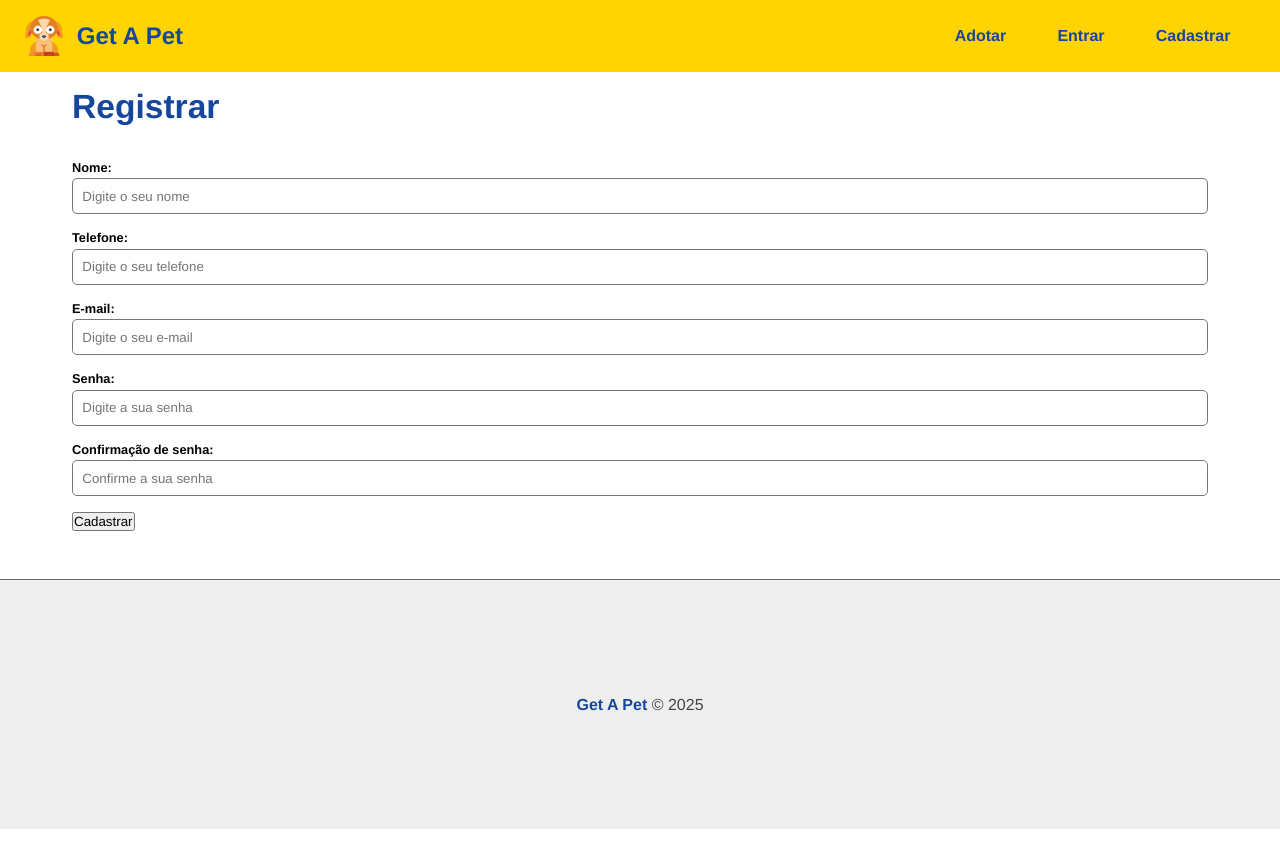
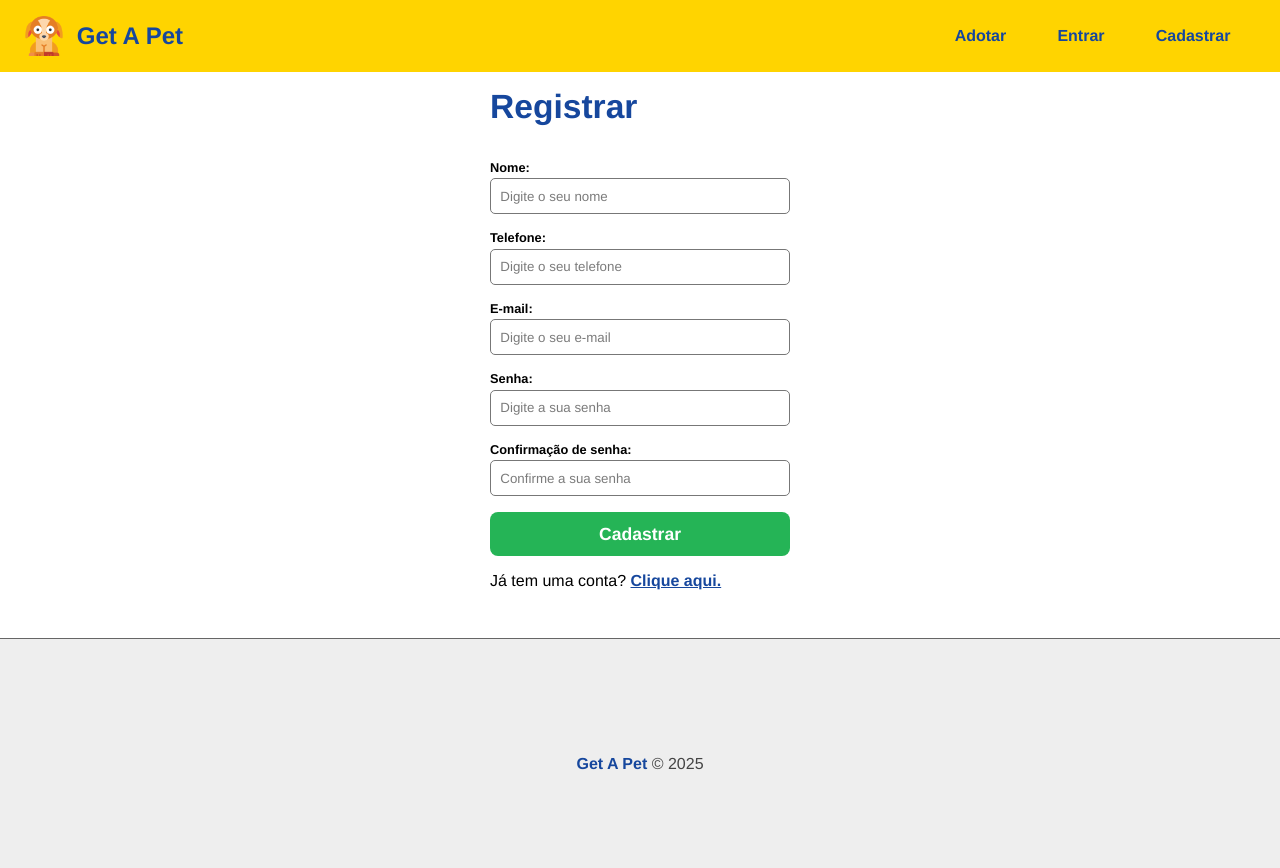
Before and after one commit to EythordoNascimento/projeto_get_a_pet, a React (Create React App) app in the folder frontend/: page /register in a window 1280 px wide. Shown: the top 868 px of the page. Before the commit the page ends 829 px from the top, so only its background shows below. Built offline with nearby package versions, Linux system fonts and the light colour scheme.

Commit message:
Enviando forms de cadastro

```diff
--- /dev/null
+++ b/frontend/src/components/form/Form.module.css
@@ -0,0 +1,33 @@
+.form_container {
+    max-width: 300px;
+    margin: 0 auto;
+    background-color: #fff;
+    border-radius: 15px;
+
+}
+
+.form_container input[type='submit'] {
+    border-radius: 8px;
+    background-color: #25b456;
+    color: #fff;
+    border: none;
+    min-width: 100px;
+    min-height: 2.5em;
+    width: 100%;
+    cursor: pointer;
+    font-size: 1.1em;
+    font-weight: bold;
+}
+
+.form_container input[type='submit']:hover {
+    background-color: #1C8A42;
+}
+
+.form_container p {
+    margin-top: 1em;
+}
+
+.form_container p a {
+    color: #16479d;
+    font-weight: bold;
+}
--- a/frontend/src/components/form/Input.module.css
+++ b/frontend/src/components/form/Input.module.css
@@ -15,3 +15,7 @@
     border: 1px solid #777;
     border-radius: 5px;
 }
+
+.form_control input::placeholder {
+    color: #7b7b7b;
+}
--- a/frontend/src/components/pages/Auth/Register.js
+++ b/frontend/src/components/pages/Auth/Register.js
@@ -1,4 +1,7 @@
 import Input from '../../form/Input'
+import { Link } from 'react-router-dom'
+
+import styles from '../../form/Form.module.css'
 
 function Register() {
 
@@ -6,7 +9,7 @@
 
     }
     return (
-        <section>
+        <section className={styles.form_container}>
             <h1>Registrar</h1>
             <form>
                 <Input
@@ -47,6 +50,10 @@
 
                 <input type="submit" value="Cadastrar"/>
             </form>
+            <p>
+                Já tem uma conta? <Link to="/login">Clique aqui.</Link>
+            </p>
+
         </section>
     )
 }
```
